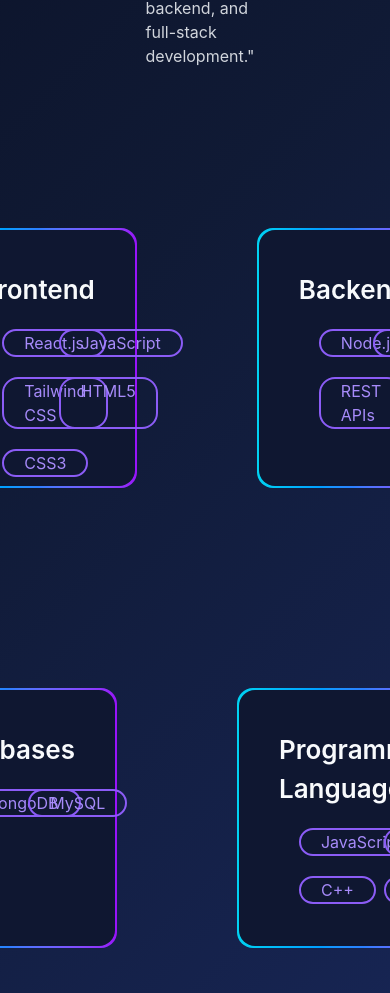
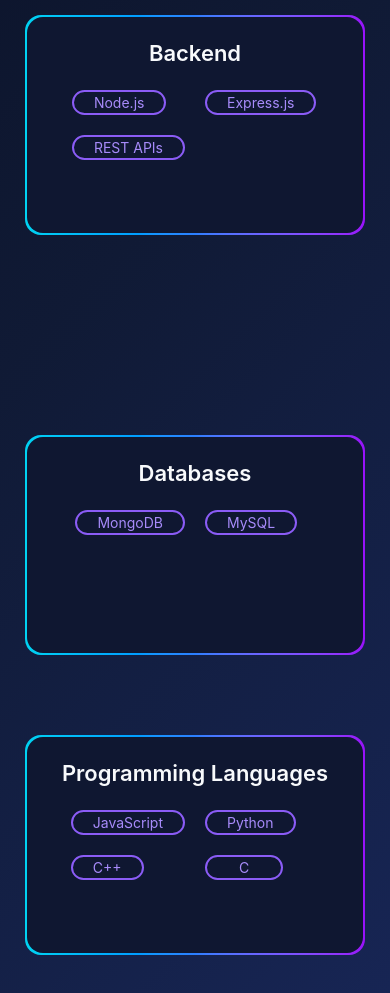
Before and after one commit to RachitRawat720/portfolio-website, a React (Vite) app: page /skills in a window 390 px wide. Shown: the part 879-1872 px from the top of the page. Built offline with nearby package versions, Linux system fonts and the light colour scheme.

Commit message:
responsivity of skills page

```diff
--- a/src/components/About.jsx
+++ b/src/components/About.jsx
@@ -79,7 +79,7 @@
 
                 <div className='h-1 w-18 xs:w-20 sm:w-30 md:w-40 bg-linear-to-r from-[#3B82F6] via-[#8B5CF6] to-[#3239b9d2] rounded-4xl'></div>
 
-                <h3 className='text-[10px] xs:text-[12px] sm:text-[14px] md:text-[17px] lg:text-[20px] xl:text-[22px] font-semibold text-gray-300 mt-4'>Building, learning, and turning ideas into web applications</h3>
+                <h3 className='text-[10px] xs:text-[12px] sm:text-[14px] md:text-[17px] lg:text-[19px] xl:text-[22px] font-semibold text-gray-300 mt-4'>Building, learning, and turning ideas into web applications</h3>
             </motion.div>
 
             <div className='flex flex-col lg:flex-row justify-center items-center gap-15'>
--- a/src/components/Skills.jsx
+++ b/src/components/Skills.jsx
@@ -1,42 +1,80 @@
 import React from 'react'
+import { useState, useEffect } from 'react'
 import { motion } from 'framer-motion'
 import MoveToTop from './MoveToTop'
 
 const Skills = () => {
+
+    const [screenSize, setScreenSize] = useState(() => {
+            if(window.innerWidth < 640) return 'extraSmall'
+            if(window.innerWidth < 768) return 'small'
+            if(window.innerWidth < 1024) return 'medium'
+            if(window.innerWidth < 1280) return 'large'
+            return 'extraLarge'
+        })
+
+        useEffect(() => {
+            const handleResize = () => {
+                if(window.innerWidth < 640){
+                    setScreenSize('extraSmall')
+                }
+                else if(window.innerWidth < 768){
+                    setScreenSize('small')
+                }
+                else if(window.innerWidth < 1024){
+                    setScreenSize('medium')
+                }
+                else if(window.innerWidth < 1280){
+                    setScreenSize('large')
+                }
+                else{
+                    setScreenSize('extraLarge')
+                }
+            }
+
+            window.addEventListener('resize', handleResize)
+
+            return () => window.removeEventListener('resize', handleResize)
+        }, [])
+
     return (
         <div className='pt-20 pb-10 overflow-hidden bg-[linear-gradient(135deg,#080D1F_0%,#101A35_35%,#172554_65%,#24164F_100%)]'>
             <motion.div initial={{opacity: 0, y:-200, scale: 0.4}} whileInView={{opacity: 1, y: 0, scale: 1}} transition={{ duration: 1}} viewport={{once: true}}
             className='flex flex-col p-12 justify-center items-center'>
-                <h1 className='text-[50px] font-bold bg-linear-to-r from-[#3B82F6] via-[#8B5CF6] to-[#3239b9d2] bg-clip-text text-transparent'>MY SKILLS</h1>
-                <div className='h-1 w-30 bg-linear-to-r from-[#3B82F6] via-[#8B5CF6] to-[#3239b9d2] rounded-4xl'></div>
-                <h3 className='text-[28px] font-semibold text-gray-300 mt-8'>Technologies I Work With</h3>
+
+                <h1 className='text-[32px] xs:text-[35px] sm:text-[40px] md:text-[42px] lg:text-[48px] xl:text-[50px] font-bold bg-linear-to-r from-[#3B82F6] via-[#8B5CF6] to-[#3239b9d2] bg-clip-text text-transparent'>MY SKILLS</h1>
+
+                <div className='h-1 w-18 sm:w-23 lg:w-28 bg-linear-to-r from-[#3B82F6] via-[#8B5CF6] to-[#3239b9d2] rounded-4xl'></div>
+
+                <h3 className='text-[13px] xs:text-[14px] sm:text-[16px] md:text-[17px] lg:text-[20px] xl:text-[21px] font-semibold text-gray-300 mt-4 md:mt-6'>Technologies I Work With</h3>
             </motion.div>
 
             <motion.div initial={{opacity: 0, y: -400, scale: 0.5}} whileInView={{opacity: 1, y: 0, scale: 1}} transition={{duration: 2, delay: 1}} viewport={{once: true}}
-            className='flex justify-center items-center px-50 mt-20'>
-                <p className='text-gray-300 text-[16px]'>
+            className='flex justify-center items-center mt-10 sm:mt-20 px-[10%] lg:px-40 xl:px-50'>
+
+                <p className='text-gray-300 text-[11px] xs:text-[12px] sm:text-[13px] md:text-[14px] lg:text-[15px] xl:text-[16px]'>
                     "I work with a range of modern technologies to build responsive, scalable,
                     and user-focused web applications. Here are the key skills and tools
                     I use across frontend, backend, and full-stack development."
                 </p>
             </motion.div>
 
-            <div className='flex gap-30 items-center justify-center mt-40'>
+            <div className='flex flex-col lg:flex-row gap-20 lg:gap-20 xl:gap-30 items-center justify-center mt-40'>
                 <motion.div initial={{opacity: 0, x: -200, scale: 0.4}} whileInView={{opacity: 1, x: 0, scale: 1}} transition={{duration: 2}} viewport={{once: true, amount: 0.8}}
-                className='rounded-2xl bg-linear-to-r from-cyan-400 via-blue-500 to-purple-600 p-0.5 w-100 h-65'>
-                    <div className='flex flex-col items-center justify-start rounded-2xl bg-[#0f1731] p-10 w-full h-full'>
-                        <h1 className='text-[26px] text-[#F8FAFC] font-semibold flex items-center justify-center'>Frontend</h1>
-                        <div className='grid grid-cols-2 mt-5 gap-5 ml-5'>
+                className='rounded-2xl bg-linear-to-r from-cyan-400 via-blue-500 to-purple-600 p-0.5 w-85 h-55 xs:w-100 xs:h-65'>
+                    <div className='flex flex-col items-center justify-start rounded-2xl bg-[#0f1731] p-5 xs:p-10 w-full h-full'>
+                        <h1 className='text-[22px] xs:text-[26px] text-[#F8FAFC] font-semibold flex items-center justify-center'>Frontend</h1>
+                        <div className='grid grid-cols-2 mt-5 gap-5 xs:ml-5'>
 
-                            <p className='text-[#A78BFA] border-2 border-[#8B5CF6] w-fit px-5 rounded-2xl hover:text-[#FFFFFF] hover:bg-[#695694]/50'>React.js</p>
+                            <p className='text-[#A78BFA] border-2 border-[#8B5CF6] w-fit px-5 rounded-2xl hover:text-[#FFFFFF] hover:bg-[#695694]/50 text-[14px] xs:text-[16px]'>React.js</p>
 
-                            <p className='text-[#A78BFA] border-2 border-[#8B5CF6] w-fit px-5 rounded-2xl hover:text-[#FFFFFF] hover:bg-[#695694]/50'>JavaScript</p>
+                            <p className='text-[#A78BFA] border-2 border-[#8B5CF6] w-fit px-5 rounded-2xl hover:text-[#FFFFFF] hover:bg-[#695694]/50 text-[14px] xs:text-[16px]'>JavaScript</p>
 
-                            <p className='text-[#A78BFA] border-2 border-[#8B5CF6] w-fit px-5 rounded-2xl hover:text-[#FFFFFF] hover:bg-[#695694]/50'>Tailwind CSS</p>
+                            <p className='text-[#A78BFA] border-2 border-[#8B5CF6] w-fit px-5 rounded-2xl hover:text-[#FFFFFF] hover:bg-[#695694]/50 text-[14px] xs:text-[16px]'>Tailwind CSS</p>
 
-                            <p className='text-[#A78BFA] border-2 border-[#8B5CF6] w-fit px-5 rounded-2xl hover:text-[#FFFFFF] hover:bg-[#695694]/50'>HTML5</p>
+                            <p className='text-[#A78BFA] border-2 border-[#8B5CF6] w-fit px-5 rounded-2xl hover:text-[#FFFFFF] hover:bg-[#695694]/50 text-[14px] xs:text-[16px]'>HTML5</p>
 
-                            <p className='text-[#A78BFA] border-2 border-[#8B5CF6] w-fit px-5 rounded-2xl hover:text-[#FFFFFF] hover:bg-[#695694]/50'>CSS3</p>
+                            <p className='text-[#A78BFA] border-2 border-[#8B5CF6] w-fit px-5 rounded-2xl hover:text-[#FFFFFF] hover:bg-[#695694]/50 text-[14px] xs:text-[16px]'>CSS3</p>
                         </div>
                     </div>
                 </motion.div>
@@ -44,50 +82,50 @@
 
 
                 <motion.div initial={{opacity: 0, x: 200, scale: 0.4}} whileInView={{opacity: 1, x: 0, scale: 1}} transition={{duration: 2}} viewport={{once: true, amount: 0.8}}
-                className='rounded-2xl bg-linear-to-r from-cyan-400 via-blue-500 to-purple-600 p-0.5 w-100 h-65'>
-                    <div className='flex flex-col items-center justify-start rounded-2xl bg-[#0f1731] p-10 w-full h-full'>
-                        <h1 className='text-[26px] text-[#F8FAFC] font-semibold flex items-center justify-center'>Backend</h1>
-                        <div className='grid grid-cols-2 mt-5 gap-5 ml-5'>
+                className='rounded-2xl bg-linear-to-r from-cyan-400 via-blue-500 to-purple-600 p-0.5 w-85 h-55 xs:w-100 xs:h-65'>
+                    <div className='flex flex-col items-center justify-start rounded-2xl bg-[#0f1731] p-5 xs:p-10 w-full h-full'>
+                        <h1 className='text-[22px] xs:text-[26px] text-[#F8FAFC] font-semibold flex items-center justify-center'>Backend</h1>
+                        <div className='grid grid-cols-2 mt-5 gap-5 xs:ml-5'>
 
-                            <p className='text-[#A78BFA] border-2 border-[#8B5CF6] w-fit px-5 rounded-2xl hover:text-[#FFFFFF] hover:bg-[#695694]/50'>Node.js</p>
+                            <p className='text-[#A78BFA] border-2 border-[#8B5CF6] w-fit px-5 rounded-2xl hover:text-[#FFFFFF] hover:bg-[#695694]/50 text-[14px] xs:text-[16px]'>Node.js</p>
 
-                            <p className='text-[#A78BFA] border-2 border-[#8B5CF6] w-fit px-5 rounded-2xl hover:text-[#FFFFFF] hover:bg-[#695694]/50'>Express.js</p>
+                            <p className='text-[#A78BFA] border-2 border-[#8B5CF6] w-fit px-5 rounded-2xl hover:text-[#FFFFFF] hover:bg-[#695694]/50 text-[14px] xs:text-[16px]'>Express.js</p>
 
-                            <p className='text-[#A78BFA] border-2 border-[#8B5CF6] w-fit px-5 rounded-2xl hover:text-[#FFFFFF] hover:bg-[#695694]/50'>REST APIs</p>
+                            <p className='text-[#A78BFA] border-2 border-[#8B5CF6] w-fit px-5 rounded-2xl hover:text-[#FFFFFF] hover:bg-[#695694]/50 text-[14px] xs:text-[16px]'>REST APIs</p>
                         </div>
                     </div>
                 </motion.div>
             </div>
 
 
-            <div className='flex gap-30 items-center justify-center mt-40'>
+            <div className='flex flex-col lg:flex-row gap-20 lg:gap-20 xl:gap-30 items-center justify-center mt-50'>
                 <motion.div initial={{opacity: 0, x: -200, scale: 0.4}} whileInView={{opacity: 1, x: 0, scale: 1}} transition={{duration: 2}} viewport={{once: true, amount: 0.8}}
-                className='rounded-2xl bg-linear-to-r from-cyan-400 via-blue-500 to-purple-600 p-0.5 mt-10 w-100 h-65'>
-                    <div className='flex flex-col items-center justify-start rounded-2xl bg-[#0f1731] p-10 w-full h-full'>
-                        <h1 className='text-[26px] text-[#F8FAFC] font-semibold flex items-center justify-center'>Databases</h1>
-                        <div className='grid grid-cols-2 mt-5 gap-5 ml-5'>
+                className='rounded-2xl bg-linear-to-r from-cyan-400 via-blue-500 to-purple-600 p-0.5 w-85 h-55 xs:w-100 xs:h-65'>
+                    <div className='flex flex-col items-center justify-start rounded-2xl bg-[#0f1731] p-5 xs:p-10 w-full h-full'>
+                        <h1 className='text-[22px] xs:text-[26px] text-[#F8FAFC] font-semibold flex items-center justify-center'>Databases</h1>
+                        <div className='grid grid-cols-2 mt-5 gap-5 xs:ml-5'>
 
-                            <p className='text-[#A78BFA] border-2 border-[#8B5CF6] w-fit px-5 rounded-2xl hover:text-[#FFFFFF] hover:bg-[#695694]/50'>MongoDB</p>
+                            <p className='text-[#A78BFA] border-2 border-[#8B5CF6] w-fit px-5 rounded-2xl hover:text-[#FFFFFF] hover:bg-[#695694]/50 text-[14px] xs:text-[16px]'>MongoDB</p>
 
-                            <p className='text-[#A78BFA] border-2 border-[#8B5CF6] w-fit px-5 rounded-2xl hover:text-[#FFFFFF] hover:bg-[#695694]/50'>MySQL</p>
+                            <p className='text-[#A78BFA] border-2 border-[#8B5CF6] w-fit px-5 rounded-2xl hover:text-[#FFFFFF] hover:bg-[#695694]/50 text-[14px] xs:text-[16px]'>MySQL</p>
                         </div>
                     </div>
                 </motion.div>
 
 
                 <motion.div initial={{opacity: 0, x: 200, scale: 0.4}} whileInView={{opacity: 1, x: 0, scale: 1}} transition={{duration: 2}} viewport={{once: true, amount: 0.8}}
-                className='rounded-2xl bg-linear-to-r from-cyan-400 via-blue-500 to-purple-600 p-0.5 mt-10 w-100 h-65'>
-                    <div className='flex flex-col items-center justify-start rounded-2xl bg-[#0f1731] p-10 w-full h-full'>
-                        <h1 className='text-[26px] text-[#F8FAFC] font-semibold flex items-center justify-center'>Programming Languages</h1>
-                        <div className='grid grid-cols-2 mt-5 gap-5 ml-5'>
+                className='rounded-2xl bg-linear-to-r from-cyan-400 via-blue-500 to-purple-600 p-0.5 w-85 h-55 xs:w-100 xs:h-65'>
+                    <div className='flex flex-col items-center justify-start rounded-2xl bg-[#0f1731] p-5 xs:p-10 w-full h-full'>
+                        <h1 className='text-[22px] xs:text-[26px] text-[#F8FAFC] font-semibold flex items-center justify-center'>Programming Languages</h1>
+                        <div className='grid grid-cols-2 mt-5 gap-5 xs:ml-5'>
 
-                            <p className='text-[#A78BFA] border-2 border-[#8B5CF6] w-fit px-5 rounded-2xl hover:text-[#FFFFFF] hover:bg-[#695694]/50'>JavaScript</p>
+                            <p className='text-[#A78BFA] border-2 border-[#8B5CF6] w-fit px-5 rounded-2xl hover:text-[#FFFFFF] hover:bg-[#695694]/50 text-[14px] xs:text-[16px]'>JavaScript</p>
 
-                            <p className='text-[#A78BFA] border-2 border-[#8B5CF6] w-fit px-5 rounded-2xl hover:text-[#FFFFFF] hover:bg-[#695694]/50'>Python</p>
+                            <p className='text-[#A78BFA] border-2 border-[#8B5CF6] w-fit px-5 rounded-2xl hover:text-[#FFFFFF] hover:bg-[#695694]/50 text-[14px] xs:text-[16px]'>Python</p>
 
-                            <p className='text-[#A78BFA] border-2 border-[#8B5CF6] w-fit px-5 rounded-2xl hover:text-[#FFFFFF] hover:bg-[#695694]/50'>C++</p>
+                            <p className='text-[#A78BFA] border-2 border-[#8B5CF6] w-fit px-5 rounded-2xl hover:text-[#FFFFFF] hover:bg-[#695694]/50 text-[14px] xs:text-[16px]'>C++</p>
 
-                            <p className='text-[#A78BFA] border-2 border-[#8B5CF6] w-fit px-8 rounded-2xl hover:text-[#FFFFFF] hover:bg-[#695694]/50'>C</p>
+                            <p className='text-[#A78BFA] border-2 border-[#8B5CF6] w-fit px-8 rounded-2xl hover:text-[#FFFFFF] hover:bg-[#695694]/50 text-[14px] xs:text-[16px]'>C</p>
 
                         </div>
                     </div>
@@ -97,20 +135,20 @@
 
             <div className='flex justify-center items-center mt-40'>
                 <motion.div initial={{opacity: 0, scale: 0.3}} whileInView={{opacity: 1, scale: 1}} transition={{duration: 2}} viewport={{once: true, amount: 0.8}}
-                className='rounded-2xl bg-linear-to-r from-cyan-400 via-blue-500 to-purple-600 p-0.5 mt-10 w-130 h-70'>
-                    <div className='flex flex-col items-center justify-start rounded-2xl bg-[#0f1731] p-10 w-full h-full'>
-                        <h1 className='text-[26px] text-[#F8FAFC] font-semibold flex items-center justify-center'>Tools and Platforms</h1>
-                        <div className='grid grid-cols-2 mt-5 gap-5 ml-5'>
+                className='rounded-2xl bg-linear-to-r from-cyan-400 via-blue-500 to-purple-600 p-0.5 mt-10 w-85 h-60 xs:h-70 xs:w-100 sm:w-120 lg:w-130'>
+                    <div className='flex flex-col items-center justify-start rounded-2xl bg-[#0f1731] p-5 xs:p-10 w-full h-full'>
+                        <h1 className='text-[22px] xs:text-[26px] text-[#F8FAFC] font-semibold flex items-center justify-center'>Tools and Platforms</h1>
+                        <div className='grid grid-cols-2 mt-5 gap-5'>
 
-                            <p className='text-[#A78BFA] border-2 border-[#8B5CF6] w-fit px-5 rounded-2xl hover:text-[#FFFFFF] hover:bg-[#695694]/50'>Git</p>
+                            <p className='text-[#A78BFA] border-2 border-[#8B5CF6] w-fit px-5 rounded-2xl hover:text-[#FFFFFF] hover:bg-[#695694]/50 text-[14px] xs:text-[16px]'>Git</p>
 
-                            <p className='text-[#A78BFA] border-2 border-[#8B5CF6] w-fit px-5 rounded-2xl hover:text-[#FFFFFF] hover:bg-[#695694]/50'>GitHub</p>
+                            <p className='text-[#A78BFA] border-2 border-[#8B5CF6] w-fit px-5 rounded-2xl hover:text-[#FFFFFF] hover:bg-[#695694]/50 text-[14px] xs:text-[16px]'>GitHub</p>
 
-                            <p className='text-[#A78BFA] border-2 border-[#8B5CF6] w-fit px-5 rounded-2xl hover:text-[#FFFFFF] hover:bg-[#695694]/50'>Postman</p>
+                            <p className='text-[#A78BFA] border-2 border-[#8B5CF6] w-fit px-5 rounded-2xl hover:text-[#FFFFFF] hover:bg-[#695694]/50 text-[14px] xs:text-[16px]'>Postman</p>
 
-                            <p className='text-[#A78BFA] border-2 border-[#8B5CF6] w-fit px-5 rounded-2xl hover:text-[#FFFFFF] hover:bg-[#695694]/50'>MongoDB Compass</p>
+                            <p className='text-[#A78BFA] border-2 border-[#8B5CF6] w-fit px-5 rounded-2xl hover:text-[#FFFFFF] hover:bg-[#695694]/50 text-[14px] xs:text-[16px]'>MongoDB Compass</p>
 
-                            <p className='text-[#A78BFA] border-2 border-[#8B5CF6] w-fit px-5 rounded-2xl hover:text-[#FFFFFF] hover:bg-[#695694]/50'>Vercel</p>
+                            <p className='text-[#A78BFA] border-2 border-[#8B5CF6] w-fit px-5 rounded-2xl hover:text-[#FFFFFF] hover:bg-[#695694]/50 text-[14px] xs:text-[16px]'>Vercel</p>
 
                         </div>
                     </div>
@@ -125,9 +163,9 @@
             <div className='flex flex-col items-center justify-center w-full mt-30'>
                 <motion.div initial={{opacity: 0, y: 200, scale: 0.4}} whileInView={{opacity: 1, y: 0, scale: 1}}
                 transition={{duration: 2}} viewport={{once: true, amount: 0.1}} className='flex flex-col justify-center items-center'>
-                    <h1 className='text-[40px] font-bold bg-linear-to-r from-[#3B82F6] via-[#8B5CF6] to-[#EC4899] bg-clip-text text-transparent'>MY PROFICIENCY</h1>
-                    <div className='bg-linear-to-r from-[#3B82F6] via-[#8B5CF6] to-[#EC4899]  h-1 w-30 rounded-4xl'></div>
-                    <h3 className='text-[28px] text-gray-300 mt-10'>Skills Levels</h3>
+                    <h1 className='text-[24px] xs:text-[26px] sm:text-[30px] md:text-[32px] lg:text-[36px] xl:text-[40px] font-bold bg-linear-to-r from-[#3B82F6] via-[#8B5CF6] to-[#EC4899] bg-clip-text text-transparent'>MY PROFICIENCY</h1>
+                    <div className='bg-linear-to-r from-[#3B82F6] via-[#8B5CF6] to-[#EC4899]  h-1 w-20 sm:w-24 md:w-26 lg:w-28 xl:w-30 rounded-4xl'></div>
+                    <h3 className='text-[19px] xs:text-[20px] sm:text-[23px] md:text-[26px] lg:text-[28px] xl:text-[32px] text-gray-300 mt-5'>Skills Levels</h3>
                 </motion.div>
 
                 <div className='flex gap-15 justify-between pt-40 pb-20'>
```
